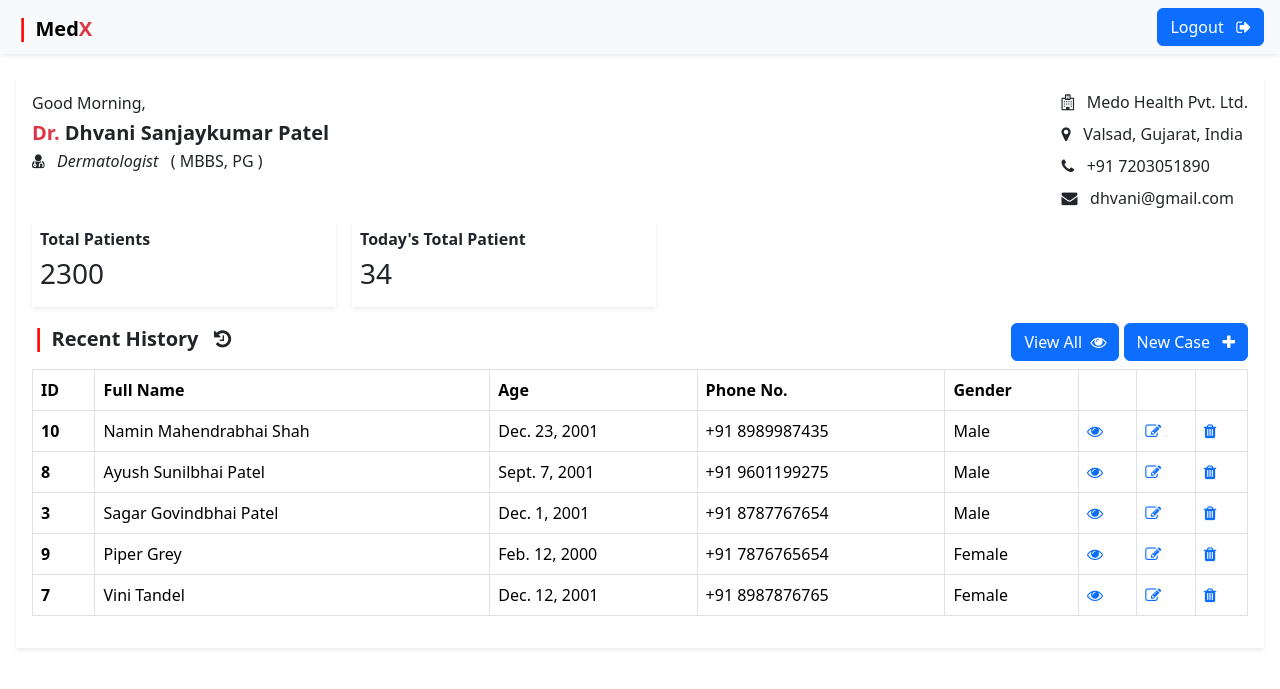
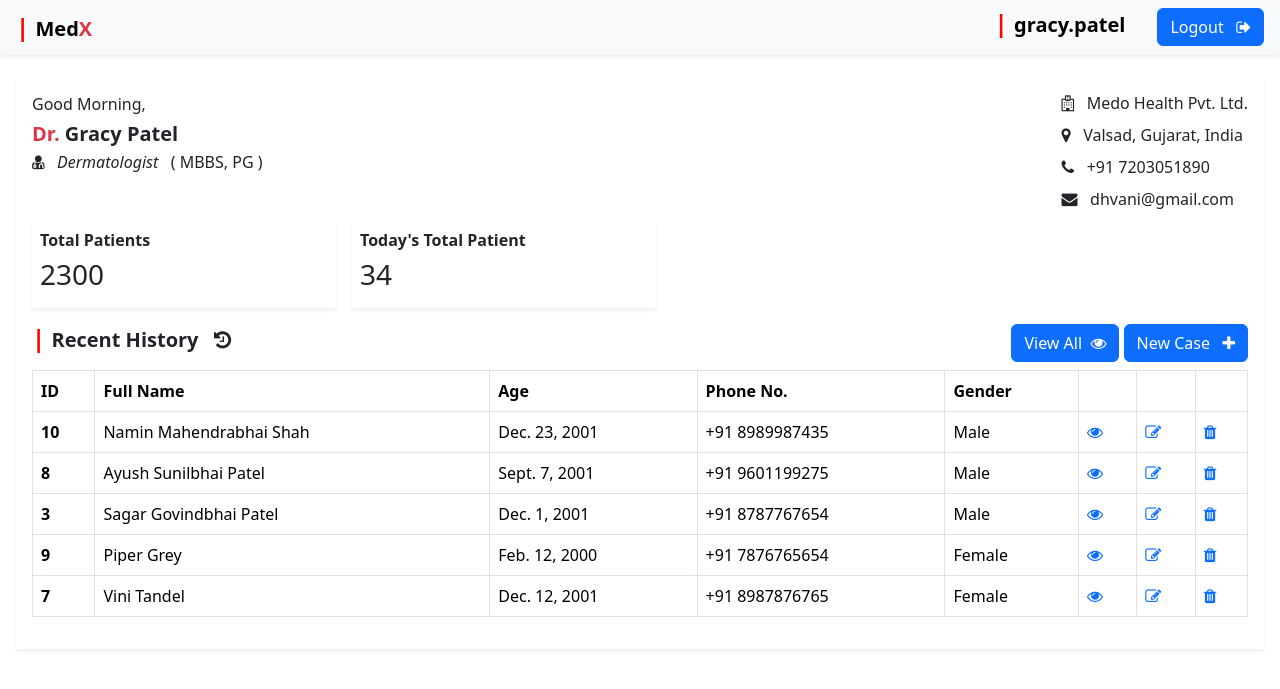
Before and after one commit to gracyspatel/medx, a Django app: page / in a window 1280 px wide. Shown: the top 689 px of the page. Run offline with Django 3.2, Linux system fonts and the light colour scheme; a user stored in the database is signed in; data comes from the database, SQL or seed files in the repository; both versions use the stored data as it was after the commit; some libraries are stand-ins or nearby versions.

Commit message:
user-name-changes

```diff
--- a/base/templates/base/home.html
+++ b/base/templates/base/home.html
@@ -5,7 +5,7 @@
         <div class="d-flex justify-content-between">
             <div class="mb-3">
                 <h6>Good {{greeting}},</h6>
-                <h5><b><span class="text-danger">Dr.</span> Dhvani Sanjaykumar Patel</b></h5>
+                <h5><b><span class="text-danger">Dr.</span> {{request.user.first_name}} {{request.user.last_name}}</b></h5>
                 <p class="lh-1"><i class="fa fa-user-md"></i> <i> &nbsp; Dermatologist &nbsp; </i>( MBBS, PG ) </p>
             </div>
             <div class="d-flex flex-column justify-content-startend text-start">
--- a/templates/components/_navbar.html
+++ b/templates/components/_navbar.html
@@ -4,8 +4,13 @@
         <b>Med<span class="text-danger">X</span></b>
       </a>
       {% if request.user.is_authenticated %}
+      <div class="d-flex align-items-center justify-content-center gap-3">
+        <h6 class="bar navbar-brand">
+          <b>{{request.user}}</b>
+        </h6>
         <a class="btn btn-primary" href={% url 'doctor-logout' %}>Logout &nbsp; <i class="fa fa-sign-out"></i></a>
-      {% else %}
+      </div>
+        {% else %}
         <a class="btn btn-primary" href={% url 'doctor-login' %}>Register &nbsp; <i class="fa fa-user-circle-o"></i></a>
       {% endif %}
     </div>
```
Also changed, not shown: db.sqlite3.
